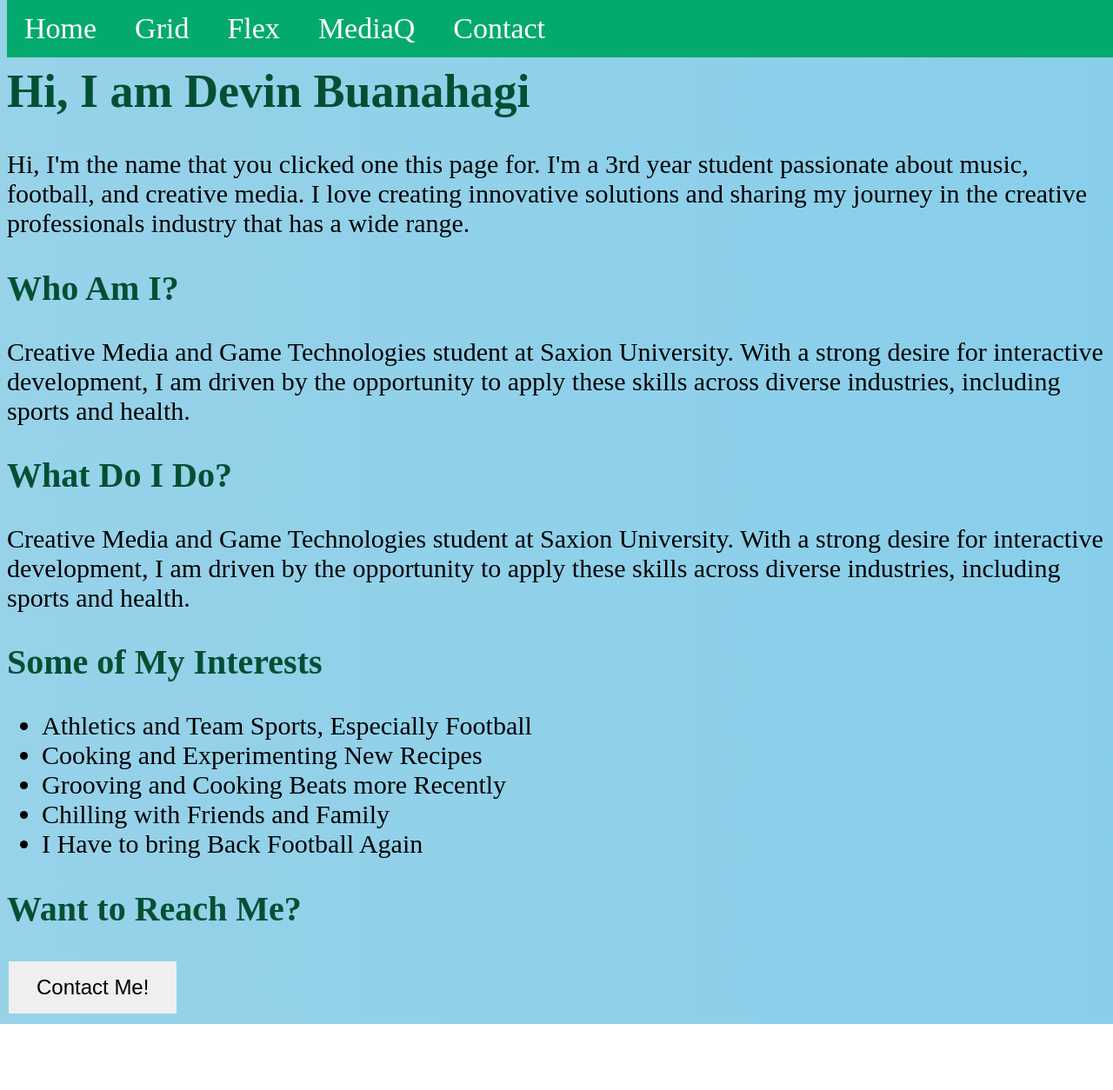
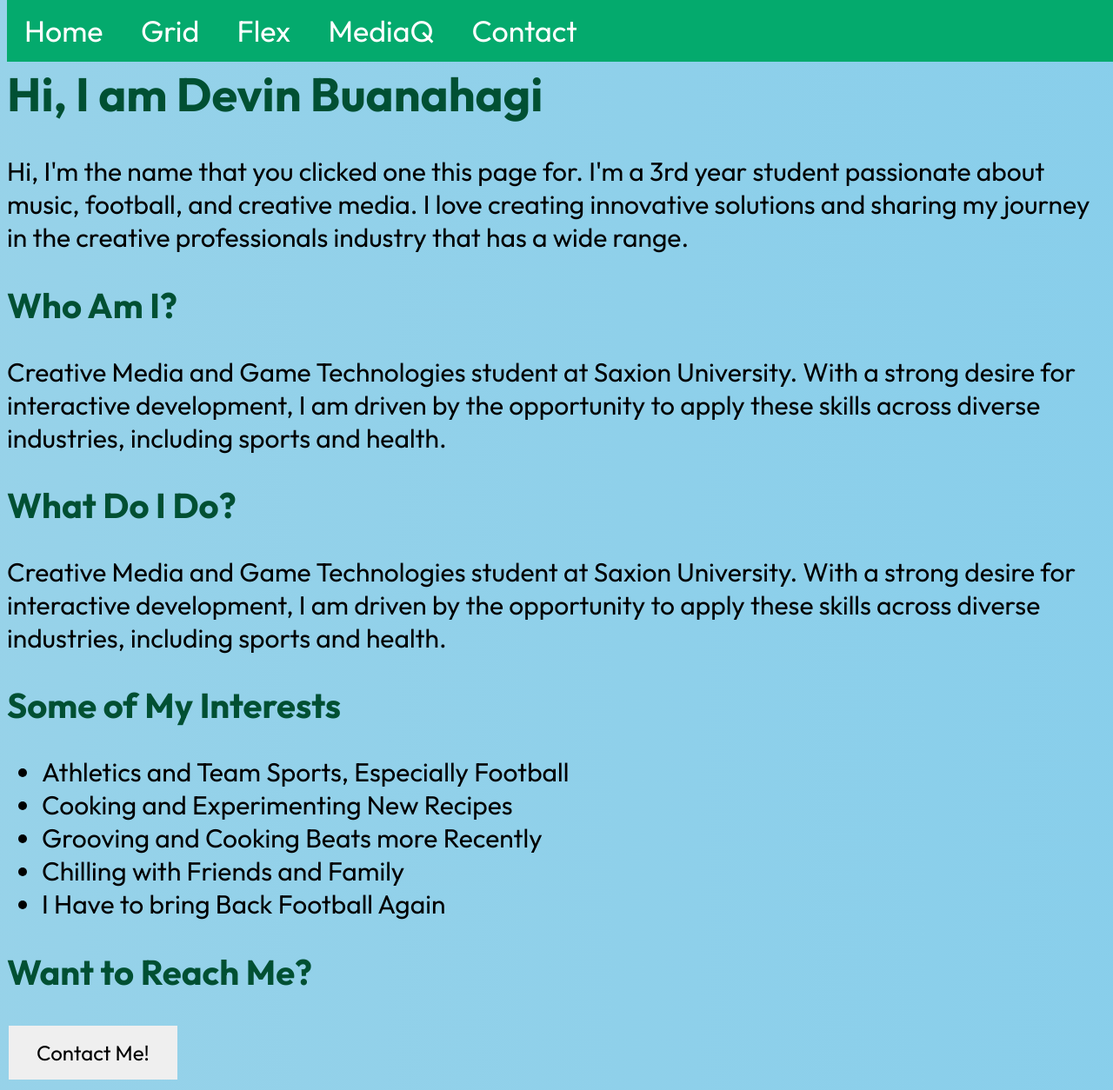
Before and after one commit to front-end-fundamentals-2025/fef-portfolio-dbaustin4, a plain HTML site: page index.html in a window 1280 px wide. Shown: the whole page at 87% size. Before the commit the page ends 1178 px from the top, so only its background shows below. Drawn offline with Linux system fonts and the light colour scheme.

Commit message:
css changes

```diff
--- a/index.html
+++ b/index.html
@@ -3,8 +3,8 @@
 <head>
     <meta charset="UTF-8">
     <meta name="viewport" content="width=device-width, initial-scale=1.0">
-    <link rel="icon" href="/images/favicon_io/favicon.ico">
-    <link rel="stylesheet" href="style.css"/>
+    <link rel="icon" href="images/favicon_io/favicon.ico">
+    <link rel="stylesheet" href="styles/style.css"/>
     <title>Devin Buanahagi</title>
 </head>
 
--- a/style.css
+++ /dev/null
@@ -1,85 +0,0 @@
-/*@import url('https://fonts.googleapis.com/css2?family=Outfit:wght@100..900&display=swap');
-
-*{
-    font-family: 'Outfit';
-}*/
-
-@keyframes gradientShift {
-    0% {
-      background-position: 0% 50%;
-    }
-    50% {
-      background-position: 100% 50%;
-    }
-    100% {
-      background-position: 0% 50%;
-    }
-}
-
-.navbar{
-    position: absolute;
-    background-color: #04AA6D;
-    top: 0;
-    width: 100%;
-}
-
-.navbar a{
-    display: inline-block;
-    color: white;
-    text-align: center;
-    font-size: 34px;
-    padding: 14px 20px;
-    text-decoration: none;
-    transition-duration: 0.4s;
-}
-
-.navbar a:hover{
-    background-color: antiquewhite;
-    color: black;
-}
-
-/*created gradient pattern based off of this https://cssgradient.io */
-body{
-    padding-top: 30px;
-    display: block;
-    background: linear-gradient(
-    270deg,
-    #87ceeb,
-    #add8e6,
-    #afeeee,
-    #d8bfd8
-    );
-    background-size: 800% 800%;
-    animation: gradientShift 12s ease infinite;
-}
-
-h1{
-    font-size: 54px;
-    color: #015033;
-}
-
-h2{
-    font-size: 40px;
-    color: #015033;
-}
-
-p1, li{
-    font-size: 30px;
-}
-
-button{
-    border: none;
-    color: black;
-    padding: 16px 32px;
-    text-align: center;
-    text-decoration: none;
-    display: inline-block;
-    font-size: 24px;
-    margin: 4px 2px;
-    transition-duration: 0.4s;
-    cursor: pointer;
-}
-button:hover{
-    background-color: #04AA6D;
-    color: white;
-}
--- a/styles/style.css
+++ b/styles/style.css
@@ -1,8 +1,8 @@
-/*@import url('https://fonts.googleapis.com/css2?family=Outfit:wght@100..900&display=swap');
+@import url('https://fonts.googleapis.com/css2?family=Outfit:wght@100..900&display=swap');
 
 *{
     font-family: 'Outfit';
-}*/
+}
 
 @keyframes gradientShift {
     0% {
```
Also changed, not shown: contact.html (+2 -2 lines).
